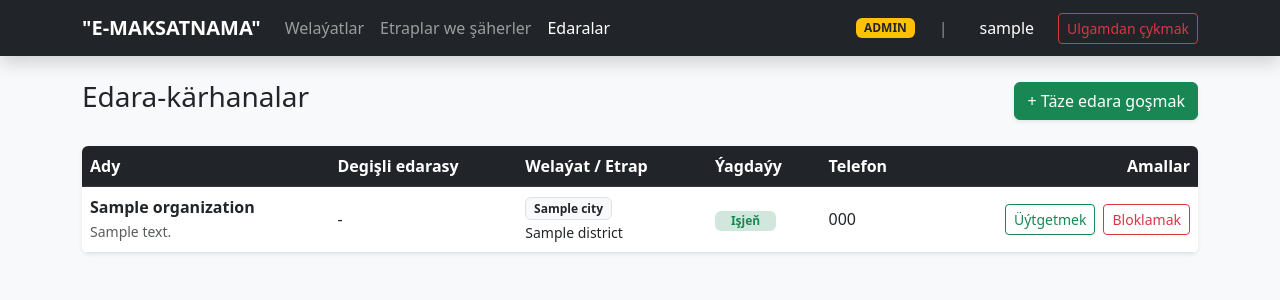
After one commit to dovletsaryyev176-wq/scct_it_report, a Flask app: page /admin/organizations in a window 1280 px wide. The commit adds this page. Shown: the top 300 px of the page. Run offline with Flask 3, Linux system fonts and the light colour scheme; the visitor is signed in with stand-in values (Sample User, id 1); tables that the repository leaves empty hold one stand-in row (values such as "Sample post").

Commit message:
add organizarions

```diff
--- a/app/admin/routes.py
+++ b/app/admin/routes.py
@@ -127,3 +127,93 @@ def toggle_district_status(dist_id):
             flash(f'Etrabyň statusy "{new_status}" edildi', 'info')
     conn.close()
     return redirect(url_for('admin.manage_districts'))
+
+
+@admin_bp.route('/organizations', methods=['GET', 'POST'])
+@roles_required('admin')
+def manage_organizations():
+    conn = get_db_connection()
+    cursor = conn.cursor()
+
+    if request.method == 'POST':
+        name = request.form.get('name').strip()
+        parent_id = request.form.get('parent_id') or None
+        city_id = request.form.get('city_id')
+        district_id = request.form.get('district_id')
+        address = request.form.get('address')
+        phone = request.form.get('phone')
+
+        if name and city_id and district_id:
+            cursor.execute("""
+                INSERT INTO organizations (name, parent_id, city_id, district_id, address, phone)
+                VALUES (%s, %s, %s, %s, %s, %s)
+            """, (name, parent_id, city_id, district_id, address, phone))
+            conn.commit()
+            flash(f'"{name}" edarasy goşuldy', 'success')
+        return redirect(url_for('admin.manage_organizations'))
+
+    # Получаем список организаций со всеми связями
+    cursor.execute("""
+        SELECT o.*, c.name as city_name, d.name as district_name, p.name as parent_name
+        FROM organizations o
+        JOIN cities c ON o.city_id = c.id
+        JOIN districts d ON o.district_id = d.id
+        LEFT JOIN organizations p ON o.parent_id = p.id
+        ORDER BY o.created_at DESC
+    """)
+    orgs = cursor.fetchall()
+
+    # Списки для выпадающих меню в модалке
+    cursor.execute("SELECT id, name FROM cities WHERE status = 'active' ORDER BY name")
+    cities = cursor.fetchall()
+
+    cursor.execute("SELECT id, name, city_id FROM districts WHERE status = 'active' ORDER BY name")
+    districts = cursor.fetchall()
+
+    cursor.execute("SELECT id, name FROM organizations WHERE status = 'active' ORDER BY name")
+    parent_orgs = cursor.fetchall()
+
+    conn.close()
+    return render_template('admin/organizations.html',
+                           orgs=orgs, cities=cities,
+                           districts=districts, parent_orgs=parent_orgs)
+
+
+@admin_bp.route('/organizations/update', methods=['POST'])
+@roles_required('admin')
+def update_organization():
+    org_id = request.form.get('id')
+    name = request.form.get('name').strip()
+    parent_id = request.form.get('parent_id') or None
+    city_id = request.form.get('city_id')
+    district_id = request.form.get('district_id')
+    address = request.form.get('address')
+    phone = request.form.get('phone')
+
+    if org_id and name:
+        conn = get_db_connection()
+        with conn.cursor() as cursor:
+            cursor.execute("""
+                UPDATE organizations
+                SET name=%s, parent_id=%s, city_id=%s, district_id=%s, address=%s, phone=%s
+                WHERE id=%s
+            """, (name, parent_id, city_id, district_id, address, phone, org_id))
+            conn.commit()
+        conn.close()
+        flash('Edaranyň maglumatlary täzelendi', 'success')
+    return redirect(url_for('admin.manage_organizations'))
+
+@admin_bp.route('/organizations/toggle/<int:org_id>', methods=['POST'])
+@roles_required('admin')
+def toggle_org_status(org_id):
+    conn = get_db_connection()
+    with conn.cursor() as cursor:
+        cursor.execute("SELECT status FROM organizations WHERE id = %s", (org_id,))
+        org = cursor.fetchone()
+        if org:
+            new_status = 'blocked' if org['status'] == 'active' else 'active'
+            cursor.execute("UPDATE organizations SET status = %s WHERE id = %s", (new_status, org_id))
+            conn.commit()
+            flash(f'Edaranyň statusy "{new_status}" edildi', 'info')
+    conn.close()
+    return redirect(url_for('admin.manage_organizations'))
--- a/app/templates/admin/cities.html
+++ b/app/templates/admin/cities.html
@@ -1,7 +1,7 @@
 {% extends "base.html" %}
 {% block content %}
 <div class="d-flex justify-content-between align-items-center mb-4">
-    <h3>Welaýatlar we şäherler</h3>
+    <h3>Welaýatlar</h3>
     <button class="btn btn-success shadow-sm" data-bs-toggle="modal" data-bs-target="#addCityModal">+ Täze welaýat goşmak</button>
 </div>
 
--- /dev/null
+++ b/app/templates/admin/organizations.html
@@ -0,0 +1,219 @@
+{% extends "base.html" %}
+{% block content %}
+<div class="d-flex justify-content-between align-items-center mb-4">
+    <h3>Edara-kärhanalar</h3>
+    <button class="btn btn-success shadow-sm" data-bs-toggle="modal" data-bs-target="#addOrgModal">+ Täze edara goşmak</button>
+</div>
+
+<div class="table-responsive bg-white rounded shadow-sm">
+    <table class="table table-hover align-middle mb-0">
+        <thead class="table-dark">
+            <tr>
+                <th>Ady</th>
+                <th>Degişli edarasy</th>
+                <th>Welaýat / Etrap</th>
+                <th>Ýagdaýy</th>
+                <th>Telefon</th>
+                <th class="text-end">Amallar</th>
+            </tr>
+        </thead>
+        <tbody>
+            {% for org in orgs %}
+            <tr>
+                <td>
+                    <strong>{{ org.name }}</strong><br>
+                    <small class="text-muted">{{ org.address or '' }}</small>
+                </td>
+                <td>{{ org.parent_name or '-' }}</td>
+                <td>
+                    <span class="badge bg-light text-dark border">{{ org.city_name }}</span><br>
+                    <small>{{ org.district_name }}</small>
+                </td>
+                <td>
+                {% if org.status == 'active' %}
+                    <span class="badge bg-success-subtle text-success px-3">Işjeň</span>
+                {% else %}
+                    <span class="badge bg-danger-subtle text-danger px-3">Bloklanan</span>
+                {% endif %}
+            </td>
+                <td>{{ org.phone or '-' }}</td>
+                <td class="text-end">
+    <div class="d-flex justify-content-end gap-2">
+        <button class="btn btn-sm btn-outline-success"
+                onclick="editOrg('{{ org.id }}', '{{ org.name }}', '{{ org.parent_id or '' }}', '{{ org.city_id }}', '{{ org.district_id }}', '{{ org.address or '' }}', '{{ org.phone or '' }}')"
+                data-bs-toggle="modal" data-bs-target="#editOrgModal">
+            Üýtgetmek
+        </button>
+
+        <form action="{{ url_for('admin.toggle_org_status', org_id=org.id) }}" method="POST" class="m-0">
+            <button class="btn btn-sm {{ 'btn-outline-danger' if org.status == 'active' else 'btn-outline-primary' }}">
+                {{ 'Bloklamak' if org.status == 'active' else 'Açmak' }}
+            </button>
+        </form>
+    </div>
+</td>
+            </tr>
+            {% endfor %}
+        </tbody>
+    </table>
+</div>
+
+<div class="modal fade" id="addOrgModal" tabindex="-1">
+    <div class="modal-dialog modal-lg">
+        <form method="POST" class="modal-content border-0 shadow">
+            <div class="modal-header"><h5>Täze edara hasaba almak</h5></div>
+            <div class="modal-body">
+                <div class="row g-3">
+                    <div class="col-md-6">
+                        <label class="form-label">Edaranyň ady</label>
+                        <input type="text" name="name" class="form-control" required>
+                    </div>
+                    <div class="col-md-6">
+                        <label class="form-label">Ýokary edarasy (Parent)</label>
+                        <select name="parent_id" class="form-select">
+                            <option value="">Garaşsyz edara</option>
+                            {% for p in parent_orgs %}
+                            <option value="{{ p.id }}">{{ p.name }}</option>
+                            {% endfor %}
+                        </select>
+                    </div>
+                    <div class="col-md-6">
+                        <label class="form-label">Welaýat</label>
+                        <select id="city_select" name="city_id" class="form-select" required onchange="filterDistricts()">
+                            <option value="" disabled selected>Saýlaň...</option>
+                            {% for c in cities %}
+                            <option value="{{ c.id }}">{{ c.name }}</option>
+                            {% endfor %}
+                        </select>
+                    </div>
+                    <div class="col-md-6">
+                        <label class="form-label">Etrap / Şäher</label>
+                        <select id="district_select" name="district_id" class="form-select" required disabled>
+                            <option value="" disabled selected>Welaýat saýlaň...</option>
+                            {% for d in districts %}
+                            <option value="{{ d.id }}" data-city="{{ d.city_id }}">{{ d.name }}</option>
+                            {% endfor %}
+                        </select>
+                    </div>
+                    <div class="col-md-6">
+                        <label class="form-label">Telefon</label>
+                        <input type="text" name="phone" class="form-control" placeholder="+993...">
+                    </div>
+                    <div class="col-md-6">
+                        <label class="form-label">Salgysy</label>
+                        <input type="text" name="address" class="form-control">
+                    </div>
+                </div>
+            </div>
+            <div class="modal-footer">
+                <button type="button" class="btn btn-light" data-bs-dismiss="modal">Ret et</button>
+                <button type="submit" class="btn btn-success">Ýatda sakla</button>
+            </div>
+        </form>
+    </div>
+</div>
+
+<script>
+function filterDistricts() {
+    const cityId = document.getElementById('city_select').value;
+    const districtSelect = document.getElementById('district_select');
+    const options = districtSelect.querySelectorAll('option');
+
+    districtSelect.disabled = false;
+    districtSelect.value = "";
+
+    options.forEach(opt => {
+        if (opt.dataset.city === cityId || opt.value === "") {
+            opt.style.display = "block";
+        } else {
+            opt.style.display = "none";
+        }
+    });
+}
+</script>
+
+
+<div class="modal fade" id="editOrgModal" tabindex="-1">
+    <div class="modal-dialog modal-lg">
+        <form action="{{ url_for('admin.update_organization') }}" method="POST" class="modal-content border-0 shadow">
+            <div class="modal-header"><h5>Edaranyň maglumatlaryny üýtgetmek</h5></div>
+            <div class="modal-body">
+                <input type="hidden" name="id" id="edit-org-id">
+                <div class="row g-3">
+                    <div class="col-md-6">
+                        <label class="form-label">Edaranyň ady</label>
+                        <input type="text" name="name" id="edit-org-name" class="form-control" required>
+                    </div>
+                    <div class="col-md-6">
+                        <label class="form-label">Ýokary edarasy</label>
+                        <select name="parent_id" id="edit-org-parent" class="form-select">
+                            <option value="">Garaşsyz edara</option>
+                            {% for p in parent_orgs %}
+                            <option value="{{ p.id }}">{{ p.name }}</option>
+                            {% endfor %}
+                        </select>
+                    </div>
+                    <div class="col-md-6">
+                        <label class="form-label">Welaýat</label>
+                        <select name="city_id" id="edit-org-city" class="form-select" required onchange="filterDistrictsEdit()">
+                            {% for c in cities %}
+                            <option value="{{ c.id }}">{{ c.name }}</option>
+                            {% endfor %}
+                        </select>
+                    </div>
+                    <div class="col-md-6">
+                        <label class="form-label">Etrap / Şäher</label>
+                        <select name="district_id" id="edit-org-district" class="form-select" required>
+                            {% for d in districts %}
+                            <option value="{{ d.id }}" data-city="{{ d.city_id }}">{{ d.name }}</option>
+                            {% endfor %}
+                        </select>
+                    </div>
+                    <div class="col-md-6">
+                        <label class="form-label">Telefon</label>
+                        <input type="text" name="phone" id="edit-org-phone" class="form-control">
+                    </div>
+                    <div class="col-md-6">
+                        <label class="form-label">Salgysy</label>
+                        <input type="text" name="address" id="edit-org-address" class="form-control">
+                    </div>
+                </div>
+            </div>
+            <div class="modal-footer">
+                <button type="button" class="btn btn-light" data-bs-dismiss="modal">Ret et</button>
+                <button type="submit" class="btn btn-success">Üýtgetmek</button>
+            </div>
+        </form>
+    </div>
+</div>
+
+<script>
+function editOrg(id, name, parentId, cityId, districtId, address, phone) {
+    document.getElementById('edit-org-id').value = id;
+    document.getElementById('edit-org-name').value = name;
+    document.getElementById('edit-org-parent').value = parentId;
+    document.getElementById('edit-org-city').value = cityId;
+    document.getElementById('edit-org-address').value = address;
+    document.getElementById('edit-org-phone').value = phone;
+
+    // Сначала фильтруем районы для выбранного города
+    filterDistrictsEdit();
+    // Затем устанавливаем нужный район
+    document.getElementById('edit-org-district').value = districtId;
+}
+
+function filterDistrictsEdit() {
+    const cityId = document.getElementById('edit-org-city').value;
+    const districtSelect = document.getElementById('edit-org-district');
+    const options = districtSelect.querySelectorAll('option');
+
+    options.forEach(opt => {
+        opt.style.display = (opt.dataset.city === cityId) ? "block" : "none";
+    });
+}
+</script>
+
+
+
+
+{% endblock %}
--- a/app/templates/base.html
+++ b/app/templates/base.html
@@ -33,6 +33,10 @@
                         <li class="nav-item">
                             <a class="nav-link {{ 'active' if request.path == url_for('admin.manage_districts') }}"
                                href="{{ url_for('admin.manage_districts') }}">Etraplar we şäherler</a>
+                        </li>
+                        <li class="nav-item">
+                            <a class="nav-link {{ 'active' if request.path == url_for('admin.manage_organizations') }}"
+                               href="{{ url_for('admin.manage_organizations') }}">Edaralar</a>
                         </li>
                     {% endif %}
 
```
Also changed, not shown: schema.sql (+17 -0 lines).
